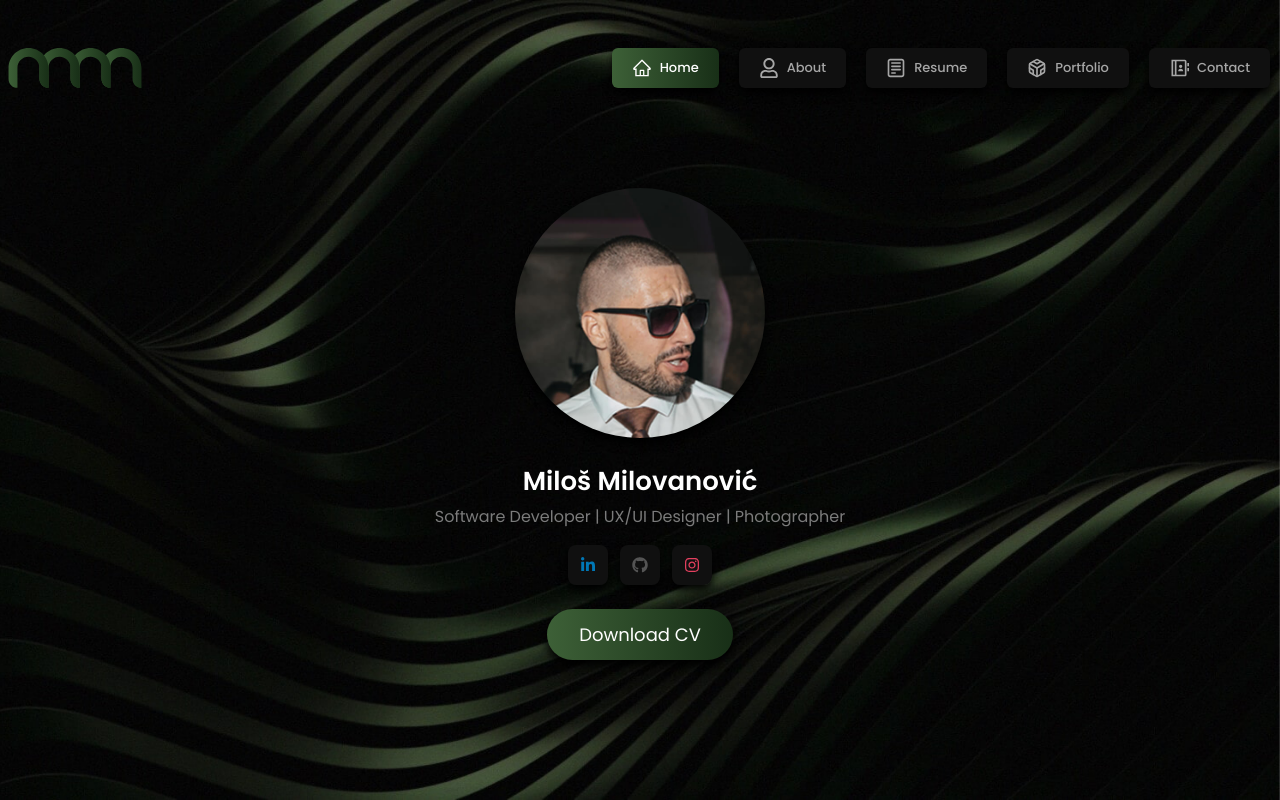
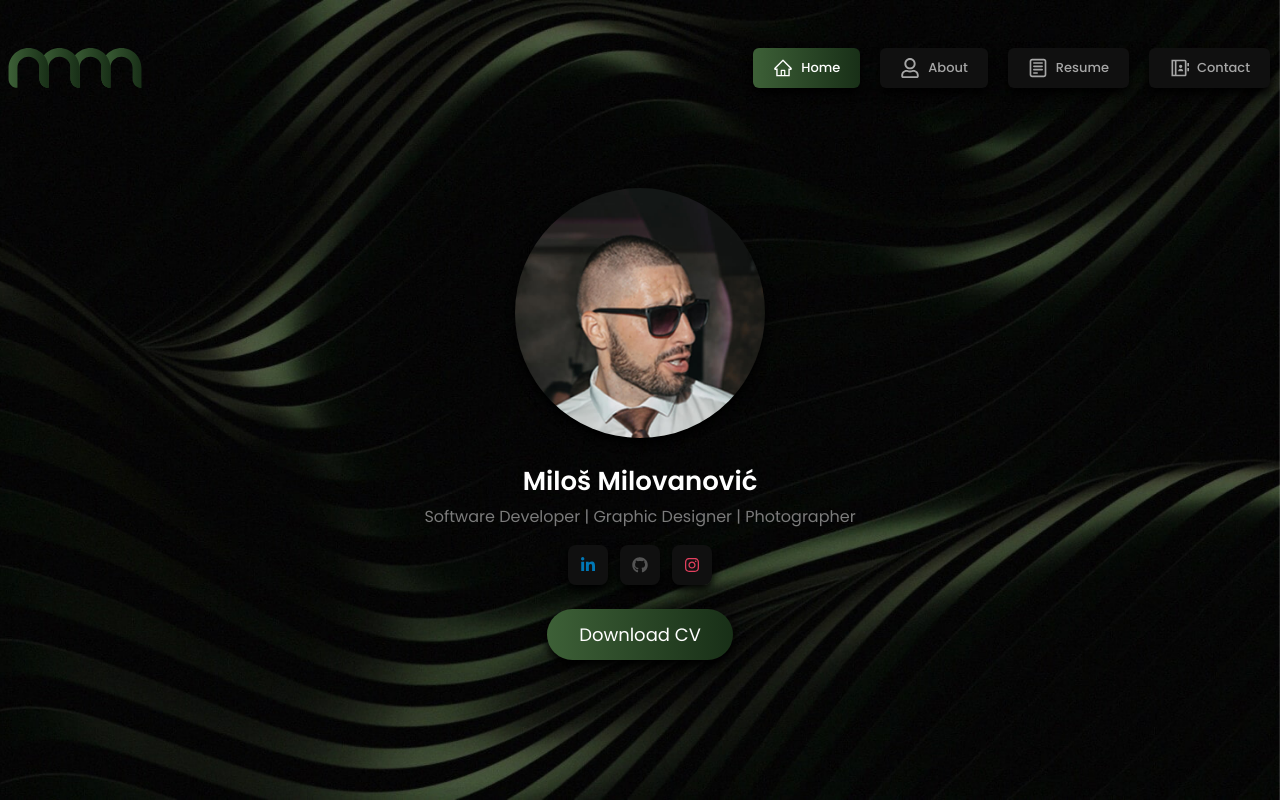
Before and after one commit to MMilos6/portfolio, a Next.js app: page / in a window 1280 px wide. Built offline with nearby package versions, Linux system fonts and the light colour scheme.

Commit message:
feat: hide portfolio part

```diff
--- a/components/contact/Address.jsx
+++ b/components/contact/Address.jsx
@@ -7,6 +7,7 @@ const Address = () => {
                 <a
                     key={id}
                     href={href}
+                    target="blank"
                     style={{
                         background: "#101010",
                     }}
--- a/components/hero/Hero.jsx
+++ b/components/hero/Hero.jsx
@@ -18,18 +18,18 @@ const Hero = () => {
             <h3 className="mt-6 mb-1 text-5xl font-semibold text-white">
                 Miloš Milovanović
             </h3>
-            <p className="mb-4 text-center px-5 text-[#7B7B7B]">Software Developer | UX/UI Designer | Photographer</p>
+            <p className="mb-4 text-center px-5 text-[#7B7B7B]">Software Developer | Graphic Designer | Photographer</p>
             <div className="flex space-x-3">
                 <Social />
             </div>
             <a
-                href="/"
-                // href="/images/cv.pdf"
-                // download
+                download
+                href="/images/cv.pdf"
                 className="flex text-[#A6A6A6] items-center transition ease-linear bg-gradient-to-r from-[#3d6037] to-[#182f17] px-8 py-3 text-lg text-white rounded-[35px] mt-6 shadow-[0_5px_10px_rgba(0,0,0,1)]"
             >
                 Download CV
             </a>
+
         </div>
     );
 };
--- a/data/headerNav.js
+++ b/data/headerNav.js
@@ -23,12 +23,12 @@ module.exports = [
         routePath: "/resume",
         icon: <CgNotes />,
     },
-    {
-        id: "4",
-        name: "Portfolio",
-        routePath: "/portfolio",
-        icon: <FiCodesandbox />,
-    },
+    // {
+    //     id: "4",
+    //     name: "Portfolio",
+    //     routePath: "/portfolio",
+    //     icon: <FiCodesandbox />,
+    // },
     {
         id: "5",
         name: "Contact",
--- a/styles/custom.css
+++ b/styles/custom.css
@@ -163,18 +163,9 @@ input:-webkit-autofill:focus {
     max-width: 1220px;
 }
 
-.success {
-    background: #0c0c0c !important;
+input,
+textarea {
+    appearance: none;
+    border-radius: 0;
+    box-shadow: none;
 }
-
-.success div svg {
-    fill: #3d6037;
-}
-
-.success .Toastify__progress-bar--bg {
-    background: #182f17;
-}
-
-.success .Toastify__progress-bar--success {
-    background: #3d6037;
-}
```
